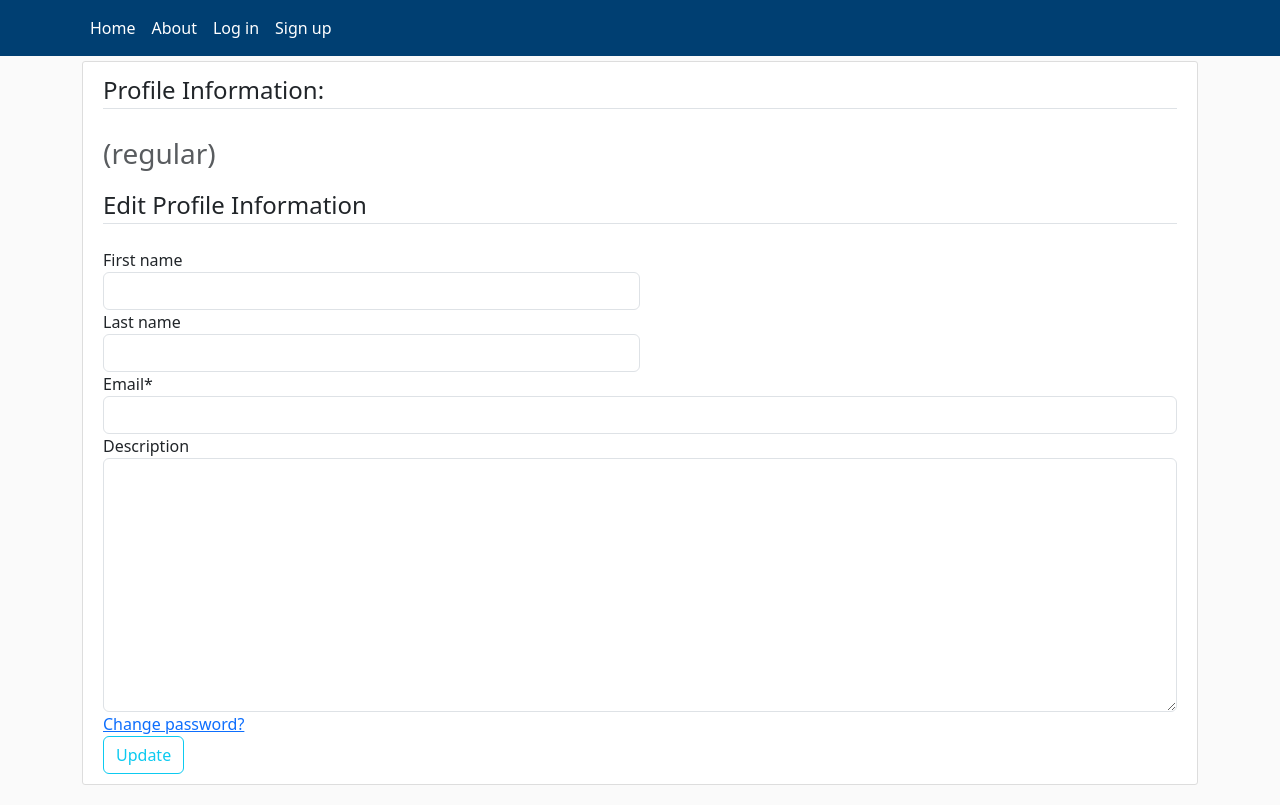
After one commit to sphakamiso-git/Animal-website_Django, a Django app: template users/templates/users/profile.html in a window 1280 px wide. The commit adds this page. Run offline with Django 4.2, Linux system fonts and the light colour scheme; the template is opened without the code that fills it: values that come from a table or form of the project are taken from there, others are empty; some libraries are stand-ins or nearby versions.

Commit message:
added user profile and updating of user profile

```diff
--- a/main/templates/main/includes/navbar.html
+++ b/main/templates/main/includes/navbar.html
@@ -18,6 +18,10 @@
 
                 <div class="navbar-nav">
                     {% if user.is_authenticated %}
+                    <a class='nav-item nav-link' href="{%url 'profile' user.username%}">
+                        {{user.username}} <i class="fas fa-user"></i>
+                    </a>
+
                     <a class='nav-item nav-link' href="{%url 'logout' %}">
                         Log out <i class="fas fa-sign-out-alt"></i>
                     </a>
--- a/users/forms.py
+++ b/users/forms.py
@@ -27,3 +27,11 @@ class UserLoginForm(AuthenticationForm):
     password = forms.CharField(widget=forms.PasswordInput(attrs={'class':'form-control', 'placeholder':'password'}))
 
     captcha = ReCaptchaField(widget=ReCaptchaV2Checkbox)
+
+class UserUpdateForm(forms.ModelForm):
+    """ A form for updating user profile """
+    email = forms.EmailField()
+
+    class Meta:
+        model = get_user_model()
+        fields = ['first_name', 'last_name', 'email', 'description']
--- /dev/null
+++ b/users/templates/users/profile.html
@@ -0,0 +1,42 @@
+<!-- django_project/users/templates/users/profile.html -->
+{% extends "header.html" %}
+{% load crispy_forms_tags %}
+{% block content %}
+<div class="content-section col-lg-12 col-md-12 col-sm-12 tutorial-style" style="min-height:65vh;">
+    <legend class="border-bottom mb-4">Profile Information:</legend>
+    <form method="POST" enctype="multipart/form-data">
+        {% csrf_token %}
+        <div class="media">
+            <div class="media-body">
+                <h2 class="account-heading">{{ form.instance.username }}
+                    <small class="text-muted">({{ form.instance.status }})</small>
+                </h2>
+                <p class="text-secondary">{{ form.instance.first_name }} {{ form.instance.last_name }}</p>
+                <p class="text-secondary">{{ form.instance.email }}</p>
+                <p class="text-secondary">{{ form.instance.description }}</p>
+            </div>
+        </div>
+
+        {% if user.username == form.instance.username %}
+            <fieldset class="form-group">
+                <legend class="border-bottom mb-4">Edit Profile Information</legend>
+                <div class="form-row">
+                    <div class="form-group col-md-6 mb-0">
+                        {{ form.first_name|as_crispy_field }}
+                    </div>
+                    <div class="form-group col-md-6 mb-0">
+                        {{ form.last_name|as_crispy_field }}
+                    </div>
+                </div>
+                {{ form.email|as_crispy_field }}
+                {{ form.description|as_crispy_field }}
+
+                <a href="/">Change password?</a>
+            </fieldset>
+            <div class="form-group">
+                <button class="btn btn-outline-info" type="submit">Update</button>
+            </div>
+        {% endif %}
+    </form>
+</div>
+{% endblock content %}
--- a/users/urls.py
+++ b/users/urls.py
@@ -4,5 +4,6 @@ from . import views
 urlpatterns =[
     path('register', views.register, name='register'),
     path('login', views.custom_login, name='login'),
-    path('logout', views.custom_logout, name='logout')
+    path('logout', views.custom_logout, name='logout'),
+    path('profile/<username>', views.Profile, name='profile'),
 ]
```
Also changed, not shown: users/views.py (+21 -1 lines).
